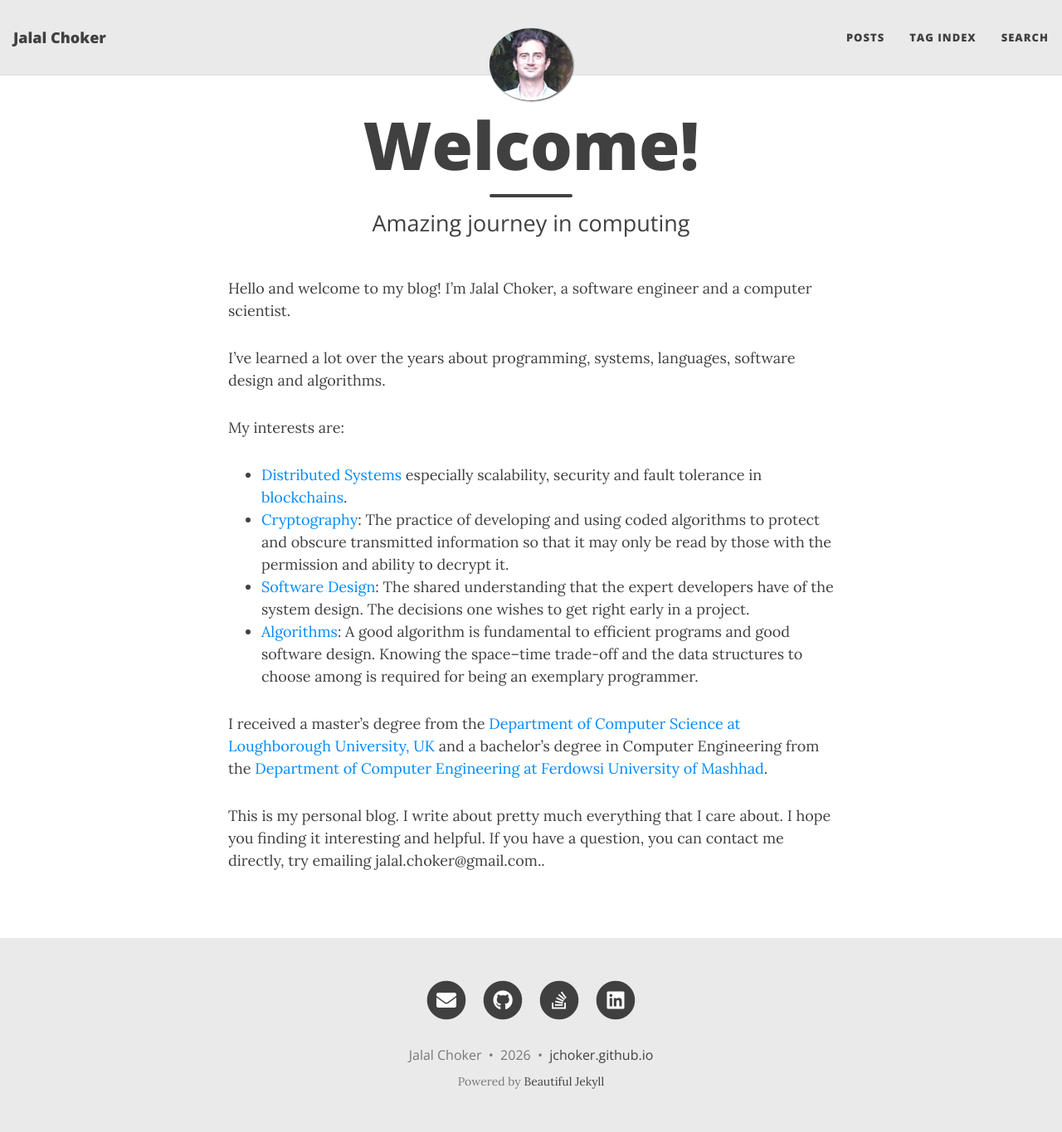
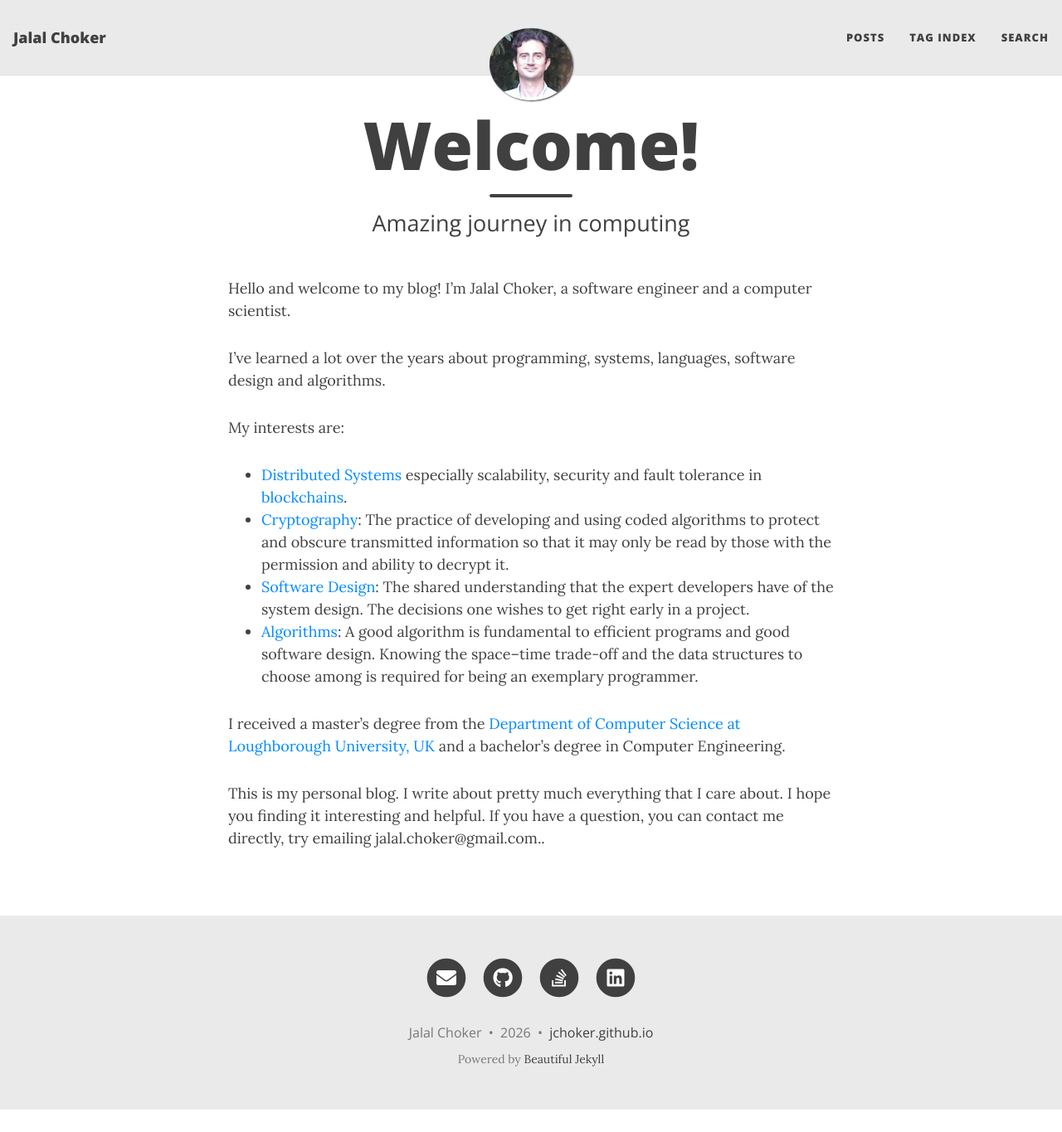
Before and after one commit to jchoker/jchoker.github.io, a Jekyll site: the page built from index.md, in a window 1280 px wide and 1365 px high. Shown: the whole window at 83% size. Built offline with Jekyll 4.4.1, drawn with Linux system fonts in a browser that asks for light colours; nearby versions of some CDN libraries.

Commit message:
Update index.md
Command BSc University

```diff
--- a/index.md
+++ b/index.md
@@ -15,6 +15,6 @@ My interests are:
 * [Software Design](https://martinfowler.com/architecture/): The shared understanding that the expert developers have of the system design. The decisions one wishes to get right early in a project.
 * [Algorithms](https://mitpress.mit.edu/books/introduction-algorithms-third-edition/): A good algorithm is fundamental to efficient programs and good software design. Knowing the space–time trade-off and the data structures to choose among is required for being an exemplary programmer.
 
-I received a master's degree from the [Department of Computer Science at Loughborough University, UK](https://www.lboro.ac.uk/departments/compsci/) and a bachelor's degree in Computer Engineering from the [Department of Computer Engineering at Ferdowsi University of Mashhad](http://ce.um.ac.ir/index.php?lang=en).
+I received a master's degree from the [Department of Computer Science at Loughborough University, UK](https://www.lboro.ac.uk/departments/compsci/) and a bachelor's degree in Computer Engineering<!--- from the [Department of Computer Engineering at Ferdowsi University of Mashhad](http://ce.um.ac.ir/index.php?lang=en) --->.
 
 This is my personal blog. I write about pretty much everything that I care about. I hope you finding it interesting and helpful. If you have a question, you can contact me directly, try emailing jalal.choker@gmail.com..
```
